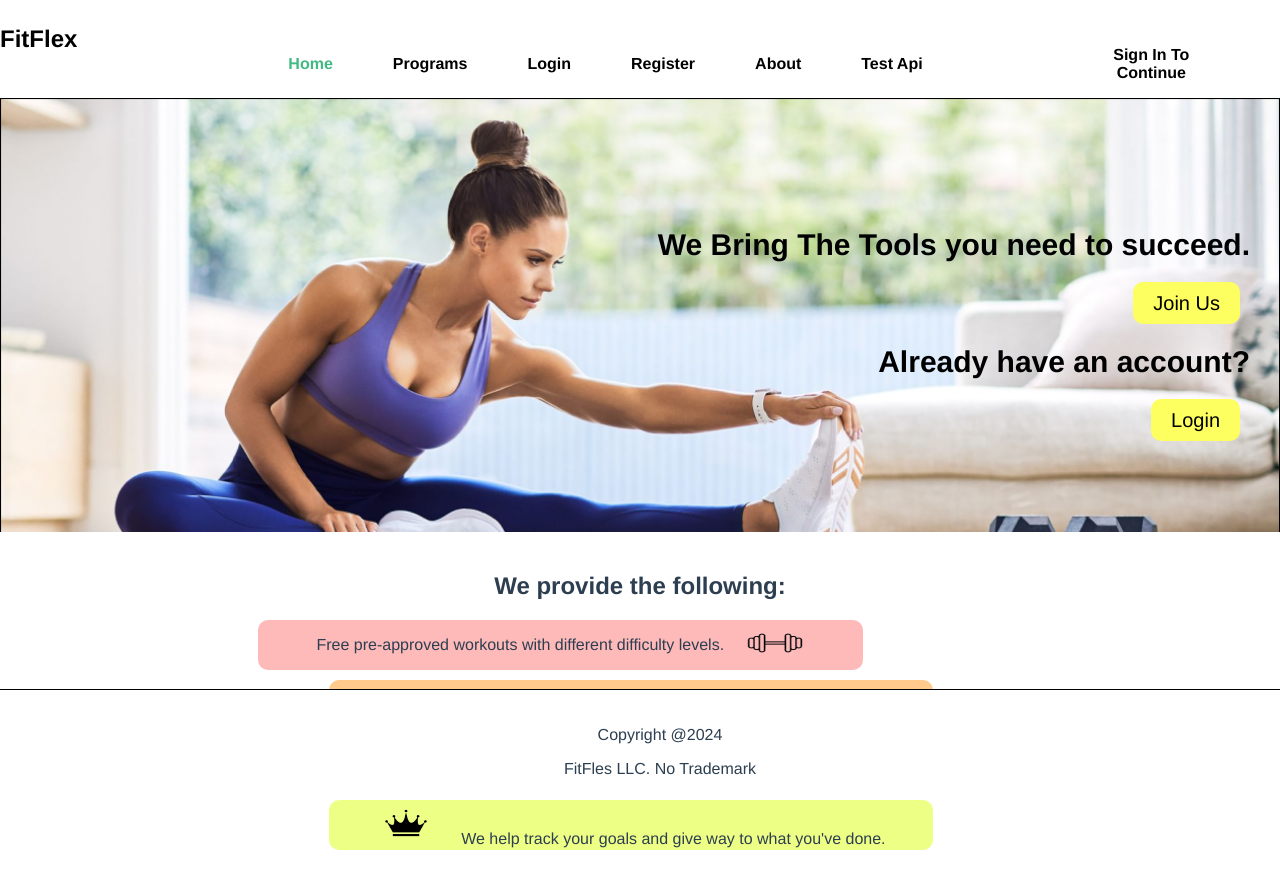
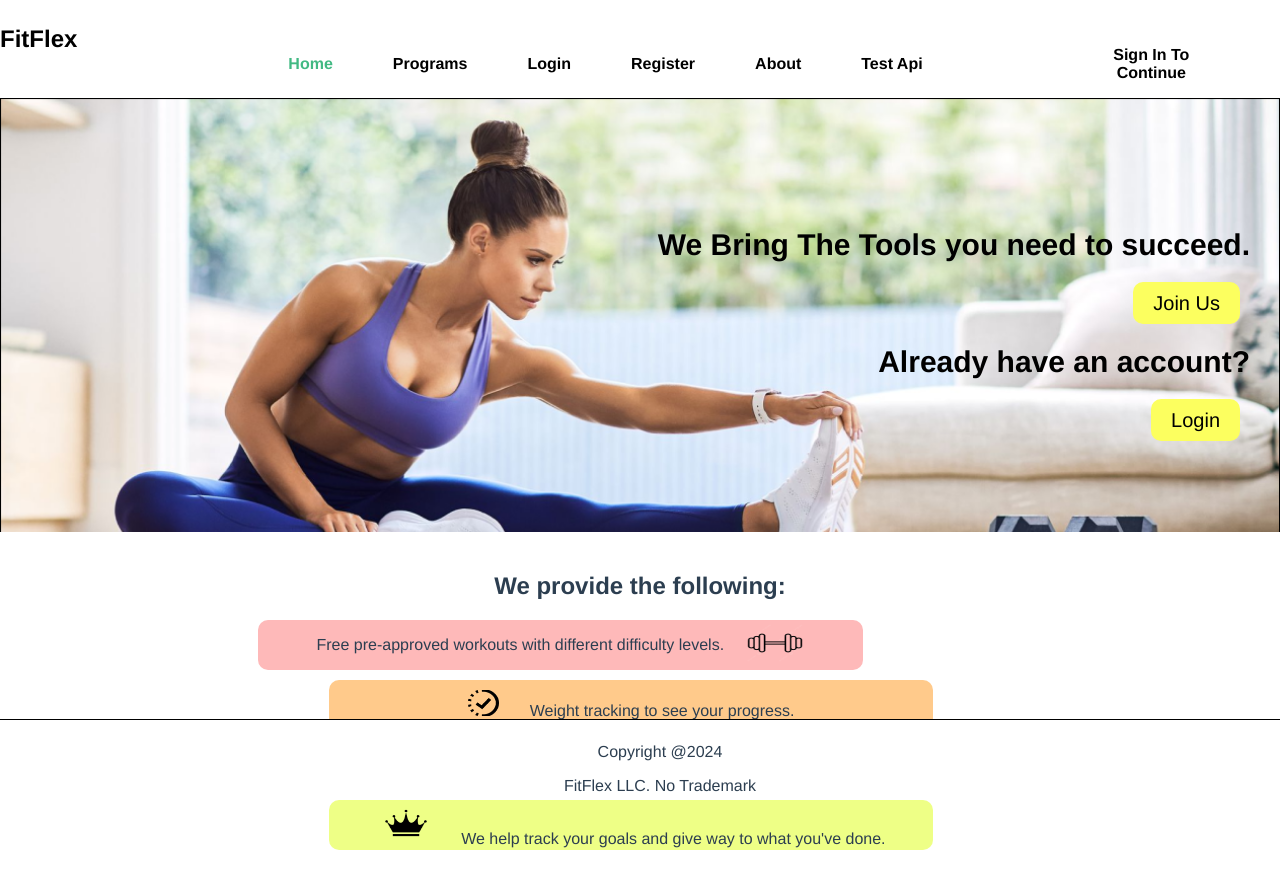
Before and after one commit to 3choz/Fitflex-Frontend, a Vue app: page / in a window 1280 px wide. Shown: the top 888 px of the page. Built offline with nearby package versions, Linux system fonts and the light colour scheme.

Commit message:
Adjusted Footer

```diff
--- a/src/assets/footer.css
+++ b/src/assets/footer.css
@@ -11,5 +11,10 @@
   position: fixed;
   bottom: 0;
   width: 100%;
-  height: 70px;
+  height: 40px;
 }
+
+#footer p {
+  position: relative;
+  top: -13px; /* Adjust this value to move the text up */
+}
--- a/src/components/FooterBelow.vue
+++ b/src/components/FooterBelow.vue
@@ -2,7 +2,7 @@
     <div id="footer">
       <!-- TODO: Make footer Sticky -->
       <p>Copyright @2024</p>
-      <p>FitFles LLC. No Trademark</p>
+      <p>FitFlex LLC. No Trademark</p>
 
 
     </div>
```
